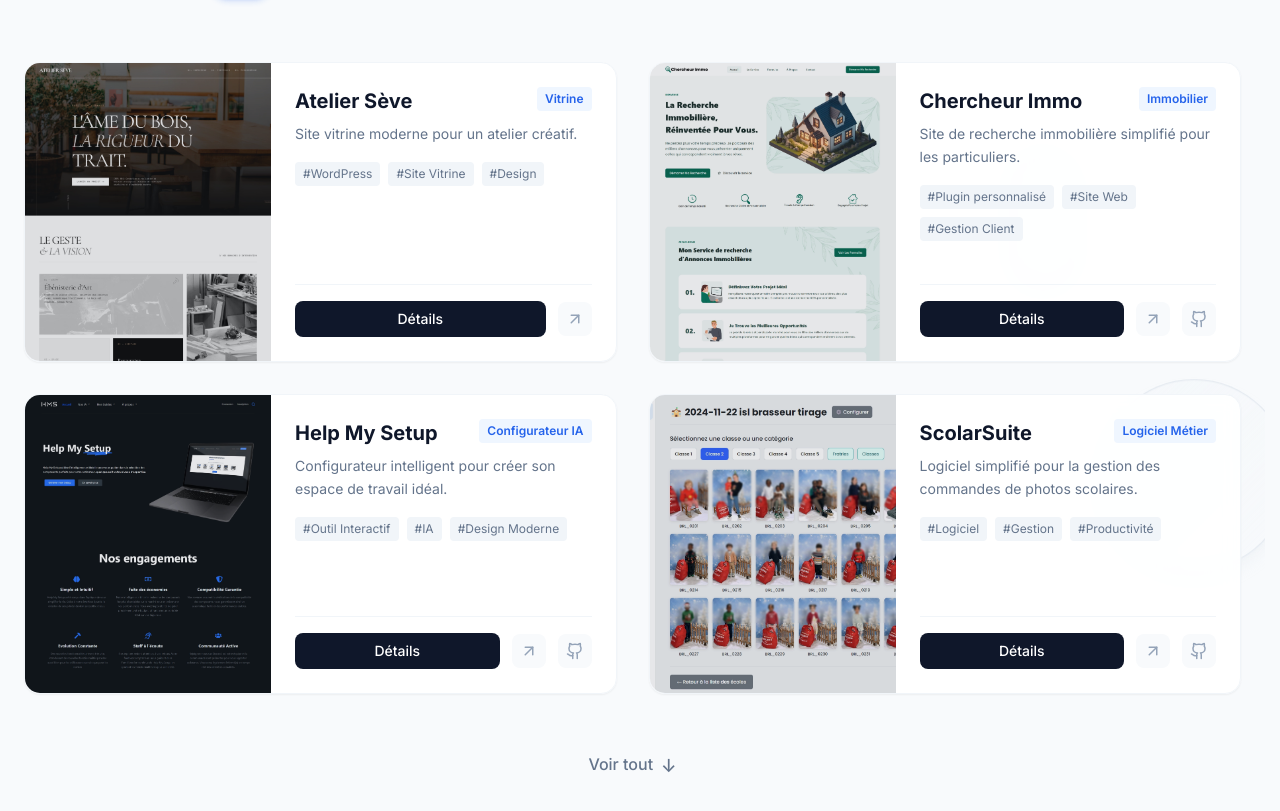
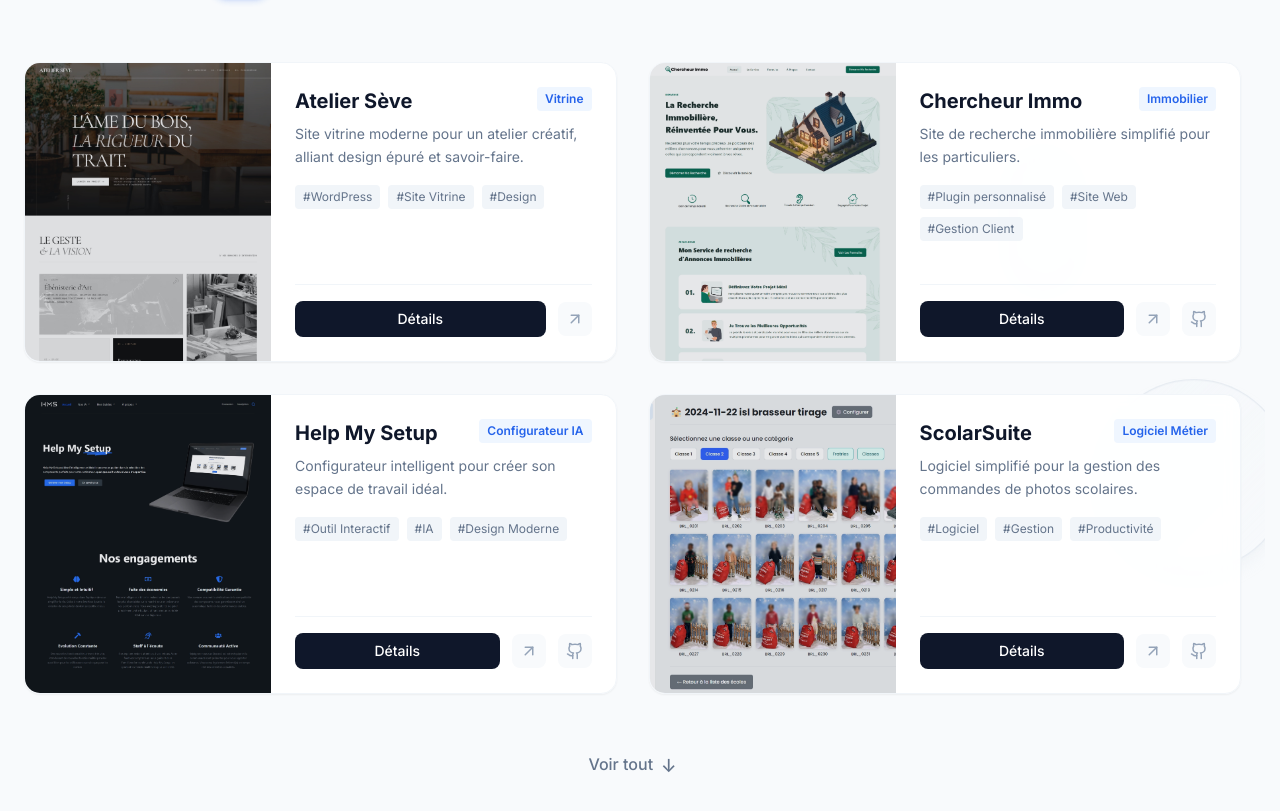
Before and after one commit to julien-lambin/portfolio-julien, a React (Vite) app: page / in a window 1280 px wide. Shown: the part 1048-1859 px from the top of the page. Built offline with nearby package versions, Linux system fonts and the light colour scheme.

Commit message:
docs: enrich Atelier Sève project description

```diff
--- a/constants.ts
+++ b/constants.ts
@@ -23,7 +23,7 @@ export const PROJECTS: Project[] = [
     id: 'atelier-seve',
     title: 'Atelier Sève',
     category: 'Vitrine',
-    description: 'Site vitrine moderne pour un atelier créatif.',
+    description: 'Site vitrine moderne pour un atelier créatif, alliant design épuré et savoir-faire.',
     fullDescription: 'Conception et réalisation d’un site vitrine élégant mettant en avant le savoir-faire de l’Atelier Sève. Un design épuré et une navigation fluide pour présenter leurs créations.',
     image: '/assets/img/lp-atelier-seve.webp',
     tags: ['WordPress', 'Site Vitrine', 'Design'],
```
